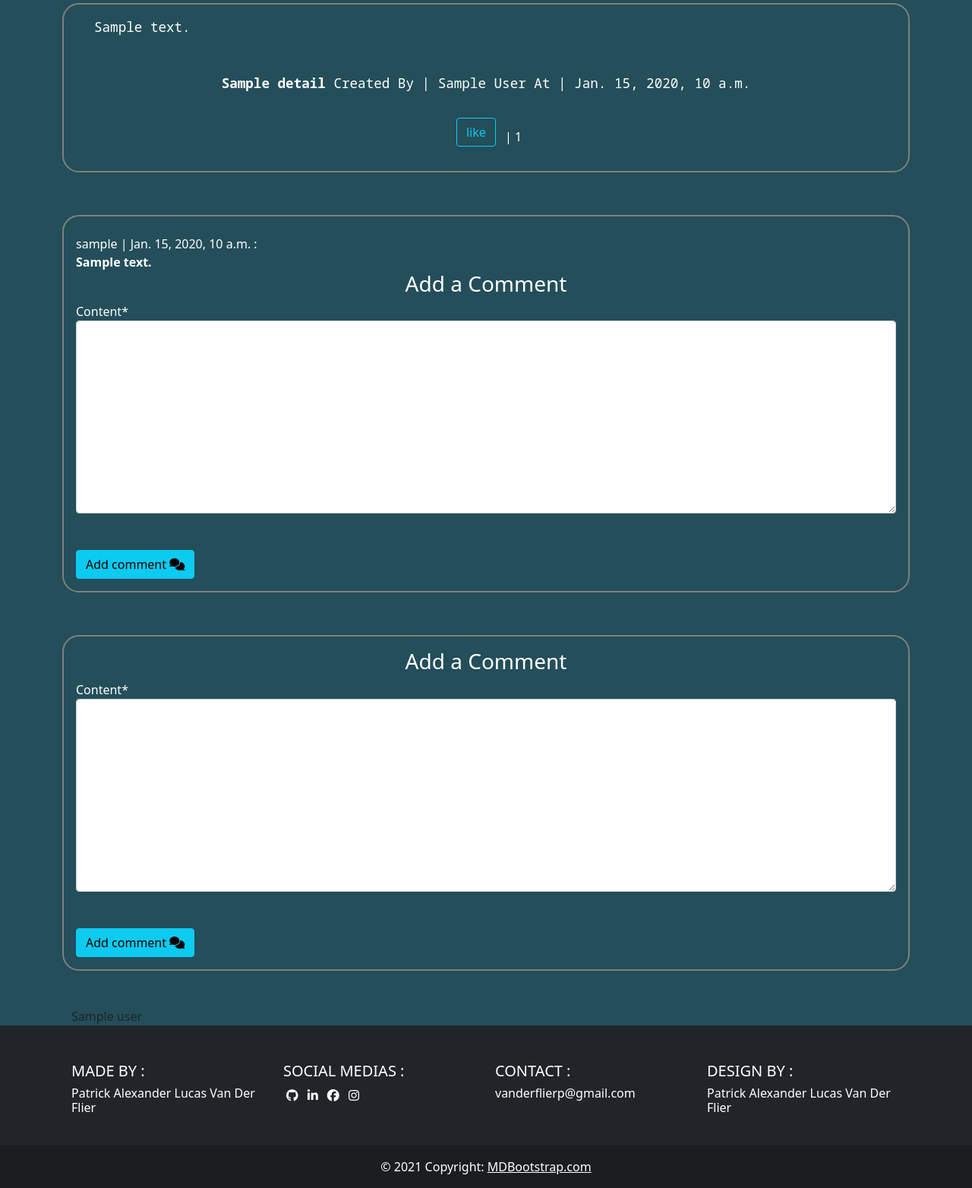
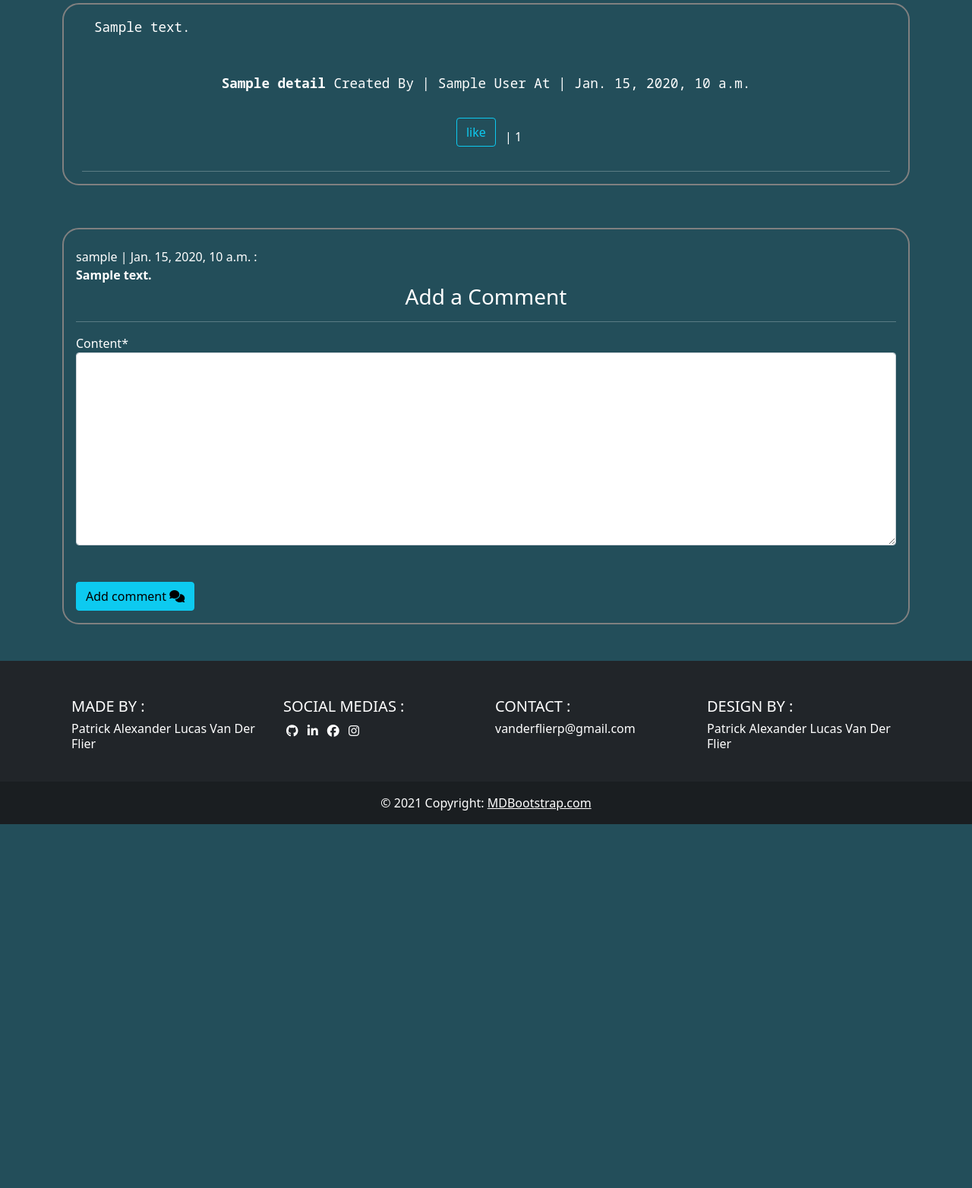
Before and after one commit to vanderpatrick/SkateGram, a Django app: template templates/post_detail.html in a window 1280 px wide. Shown: the part 442-2006 px from the top of the page at 76% size. After the commit the page ends 1527 px from the top, so only its background shows below. Run offline with Django 3.2, Linux system fonts and the light colour scheme; a user stored in the database is signed in; tables that the repository leaves empty hold one stand-in row (values such as "Sample post"); the template is opened without the code that fills it: values that come from a table or form of the project are taken from there, most other values are stand-ins (such as "Sample title", 1, 10 or a date in 2020); grey boxes marked "Sample" are stand-in pictures; some libraries are stand-ins or nearby versions.

Commit message:
Attempt to change css styles no patience

```diff
--- a/templates/post_detail.html
+++ b/templates/post_detail.html
@@ -32,6 +32,7 @@
                         {% endif %}
                         {% endif %}
                     </form>
+                    <hr>
                 </p>
                 {% if detail.author == user %}
                 <a href="{% url 'post-edit' object.id %}" class="btn mb-3 mx-2 btn-outline-info">Edit</a>
@@ -53,19 +54,7 @@
             {% endfor %}
             {%endif%}
             <h3 class="text-center">Add a Comment</h3>
-            {% if user.is_authenticated %}
-            <form method="POST">
-                {% csrf_token %}
-                <div class="form-group">
-                    {{ comment_form|crispy }}
-                    <button class="btn btn-info mt-5" type="submit">Add comment <i class="fas fa-comments"></i></button>
-                </div>
-            </form>
-            {% endif %}
-            </form>
-        </div>
-        <div class="col-md-12 mb-5 p-3 mt-2 text-start" id="colorwhite">
-            <h3 class="text-center">Add a Comment</h3>
+            <hr>
             {% if user.is_authenticated %}
             <form method="POST">
                 {% csrf_token %}
@@ -79,28 +68,29 @@
         </div>
     </div>
     <div>
-        {{ detail.author.profile.user }}
     </div>
 </div>
 {% else %}
 <div class="container">
     <div class="col-md-12">
-        <p class="text-light">Like why ? Honestly bro im getting sad now can you please register or login already just click the button bro</p>
+        <p class="text-light">Like why ? Honestly bro im getting sad now can you please register or login already just
+            click the button bro</p>
         <input type="button" class="btn btn-outline-info" value="register here bro" onclick="play(); changeText()">
         <p class="text-light" id="text1"></p>
     </div>
 </div>
 <script>
-    function changeText(){
+    function changeText() {
         let text = document.getElementById("text1")
         text.textContent = 'Yeah get snored'
     }
+
     function play() {
-      var audio = document.getElementById("audio");
-      audio.play();
+        var audio = document.getElementById("audio");
+        audio.play();
     }
-  </script>
+</script>
 
-  <audio id="audio" src="{% static 'memesong.mp3' %}"></audio>
+<audio id="audio" src="{% static 'memesong.mp3' %}"></audio>
 {%endif%}
 {% endblock content %}
```
Also changed, not shown: templates/home.html (+22 -3 lines).
